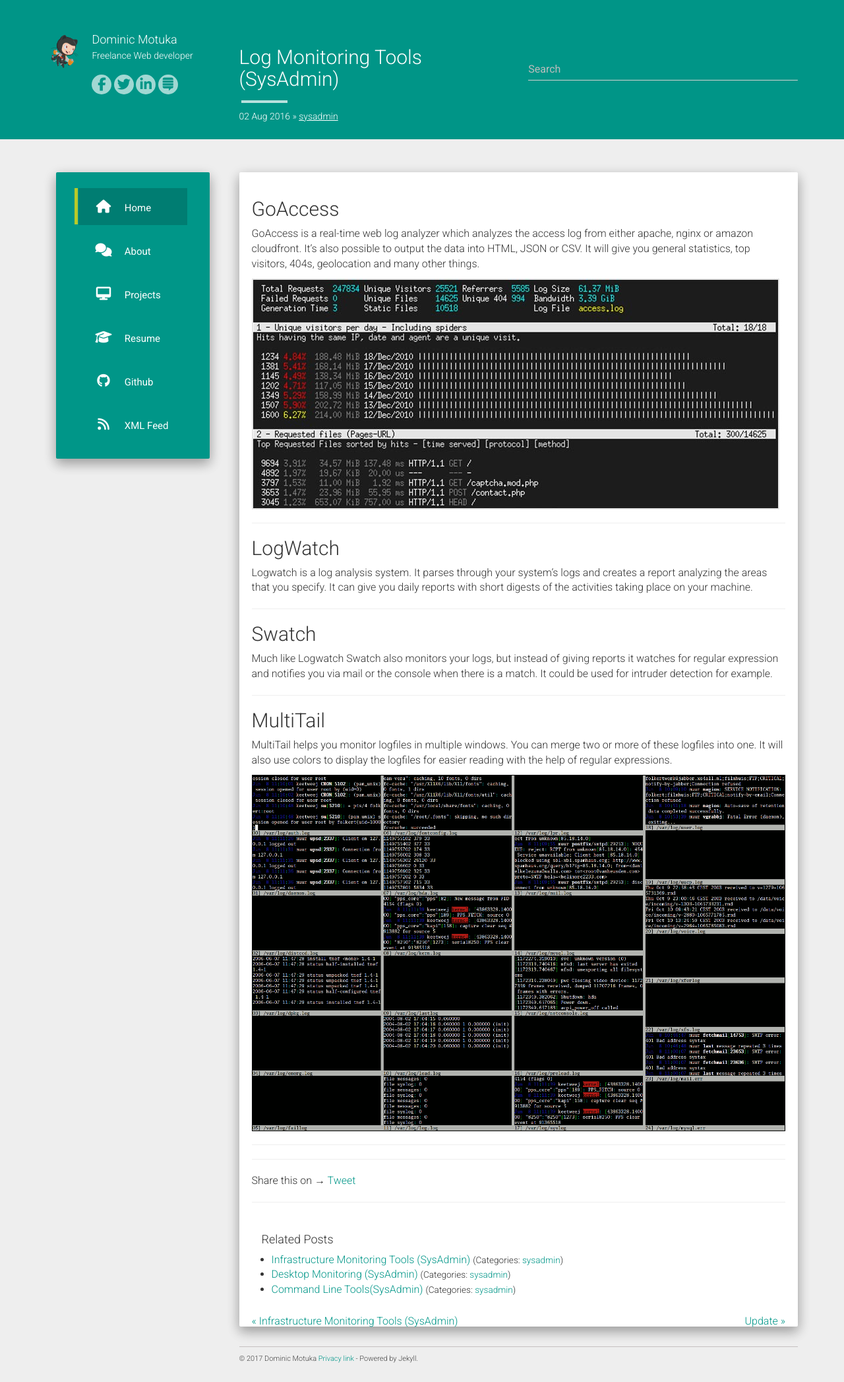
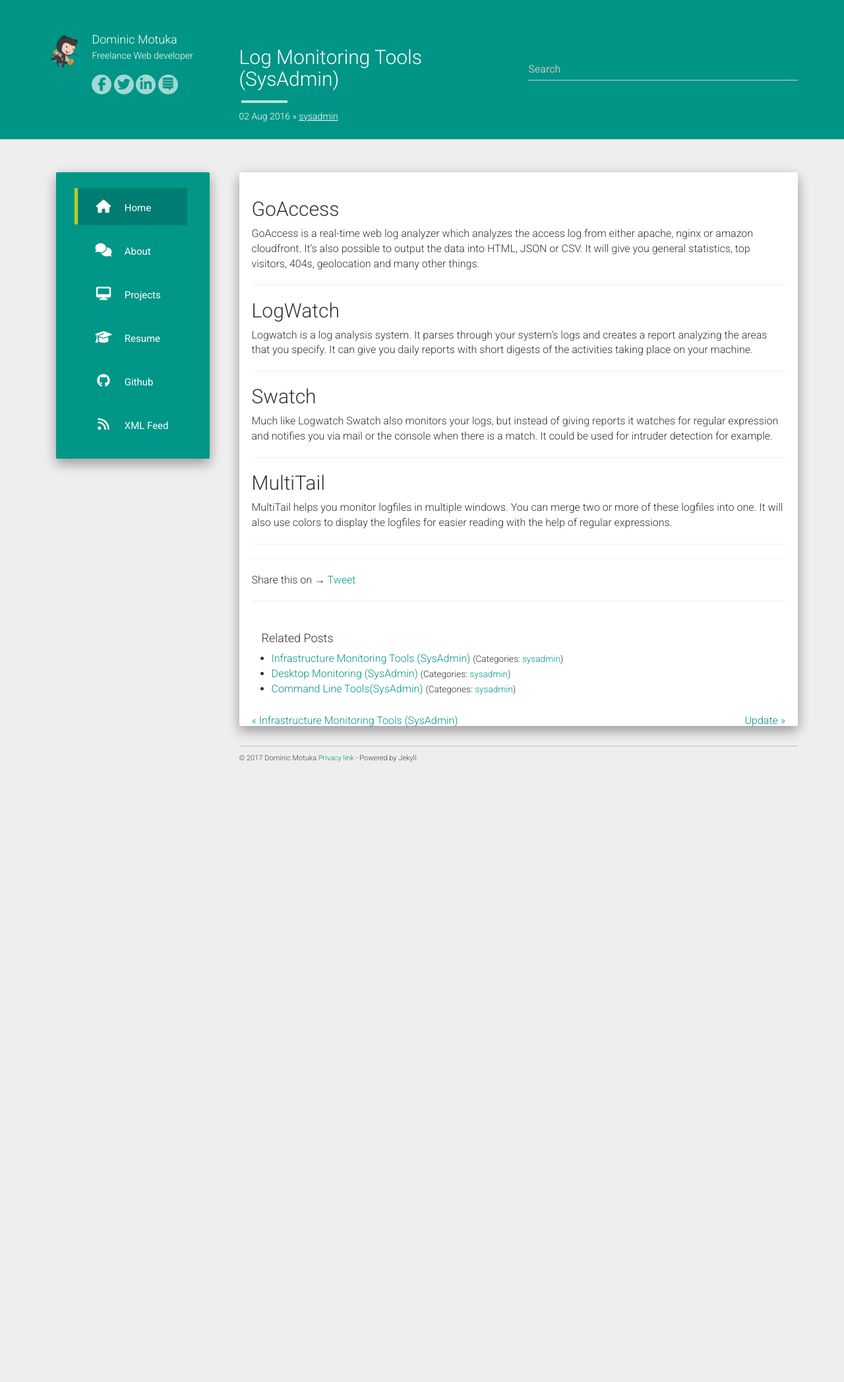
Before and after one commit to daumie/blog, a Jekyll site: the page built from _posts/2016-08-02-log-monitoring-tools.md, in a window 1280 px wide. Shown: the whole page at 66% size. Built offline with Jekyll 4.4.1, drawn with Linux system fonts in a browser that asks for light colours; nearby versions of some CDN libraries; comment, search, counter and statistics services are not loaded; after the commit the page ends 1184 px from its top, so only the background shows below that.

Commit message:
Remove unavailable images urls

```diff
--- a/_posts/2016-08-02-log-monitoring-tools.md
+++ b/_posts/2016-08-02-log-monitoring-tools.md
@@ -9,7 +9,6 @@ categories: sysadmin
 
 GoAccess is a real-time web log analyzer which analyzes the access log from either apache, nginx or amazon cloudfront. It’s also possible to output the data into HTML, JSON or CSV. It will give you general statistics, top visitors, 404s, geolocation and many other things.
 
-![goaccess](/blog/assets/img/logging_tools/goaccess.png)
 
 ---
 
@@ -29,6 +28,5 @@ Much like Logwatch Swatch also monitors your logs, but instead of giving reports
 
 MultiTail helps you monitor logfiles in multiple windows. You can merge two or more of these logfiles into one. It will also use colors to display the logfiles for easier reading with the help of regular expressions.
 
-![multitail](/blog/assets/img/logging_tools/multitail.png)
 
 ---
```
